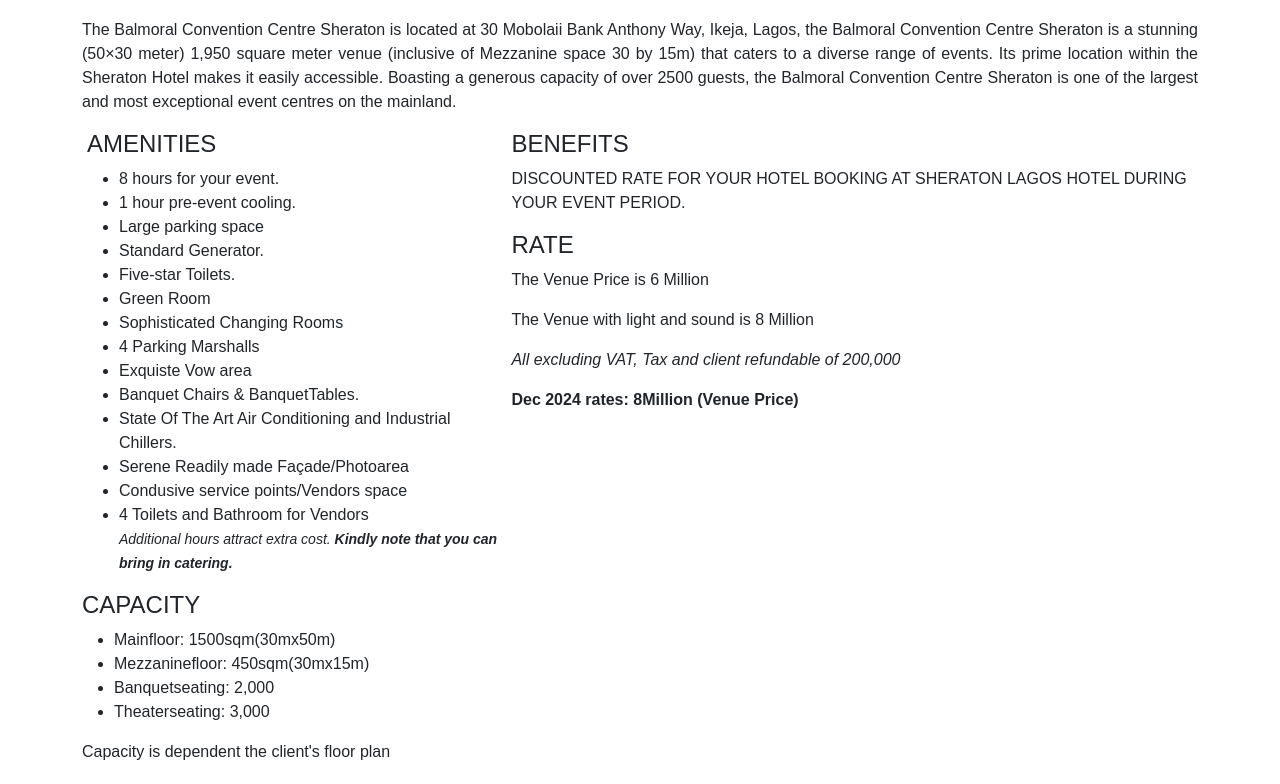
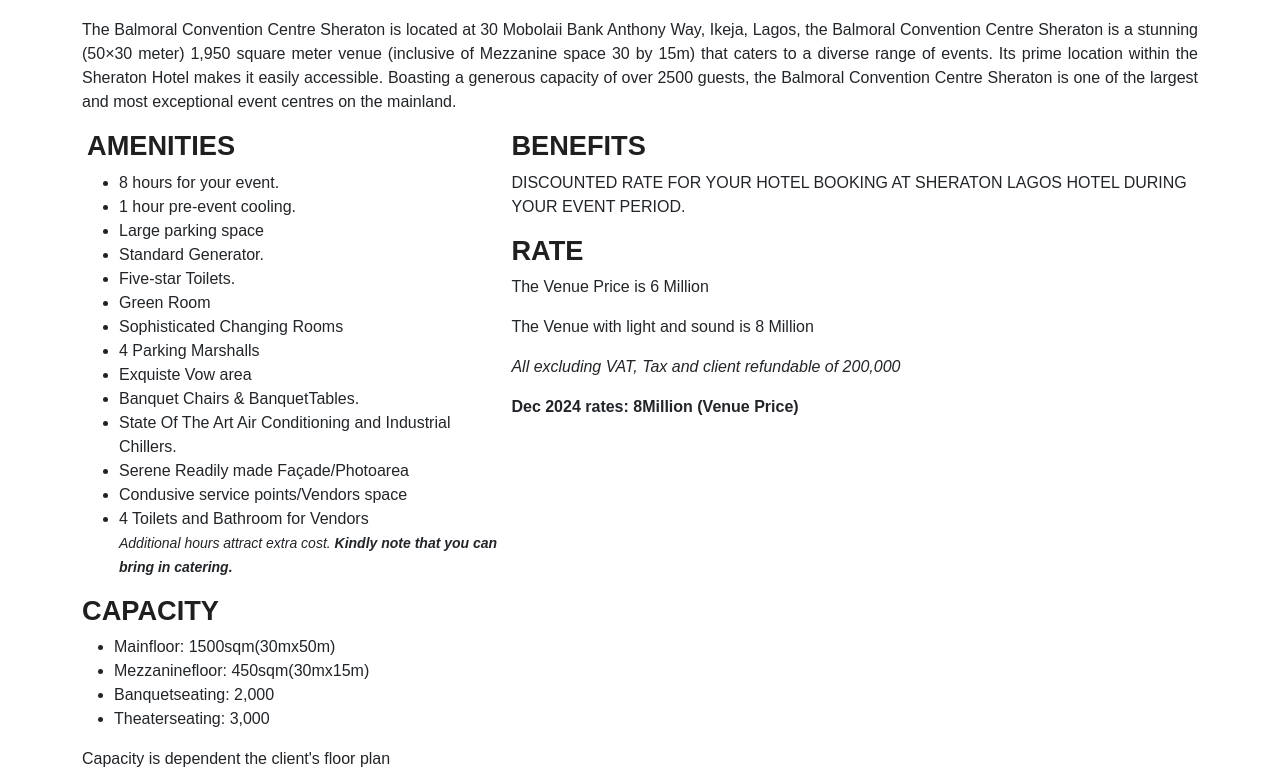
Before and after one commit to Timmilytim/Balmoral, a React (Vite) app: page /Sheraton in a window 1280 px wide. Shown: the part 486-1270 px from the top of the page. Built offline with nearby package versions, Linux system fonts and the light colour scheme.

Commit message:
Made the subheadings bold

```diff
--- a/src/Pages/Federal.jsx
+++ b/src/Pages/Federal.jsx
@@ -48,7 +48,7 @@
     </div>
     <div className='amenities'>
       <div >
-        <h4>AMENITIES</h4>
+        <h4 className='feed'>AMENITIES</h4>
           <ul>
             <li>8 hours for your event.</li>
             <li>1 hour pre-event cooling.</li>
@@ -64,20 +64,20 @@
           </ul>
       </div>
       <div>
-        <h4>BENEFITS</h4>
+        <h4 className='feed'>BENEFITS</h4>
           <ul>
             <li>A complimentary room for your event.</li>
             <li>Discounted Rate for your hotel bookings, using
   Balmoral Convention Center as your code.</li>
           </ul>
-        <h4>RATE</h4>
+        <h4 className='feed'>RATE</h4>
         <p>8 MILLION NAIRA (EXCLUSIVE OF TAXES)</p>
         <p>10 MILLION (INCLUSIVE OF TAXES FOR DECEMBER 2024 ONLY)</p>
       </div>
     </div>
 
 <div className='capacity'>
-      <h4>CAPACITY</h4>
+      <h4 className='feed'>CAPACITY</h4>
     <ul>
       <li>30m by 70m = 2100sqm</li>
       <li>1700 Banquet sitting</li>
--- a/src/Pages/Oregun.jsx
+++ b/src/Pages/Oregun.jsx
@@ -39,11 +39,11 @@
     </div>
     <div className='amenities'>
       <div >
-        <h4>AMENITIES/ BENEFITS</h4>
+        <h4 className='feed'>AMENITIES/ BENEFITS</h4>
           <ul>
             <li>Excellent Customer Service and Relationship.</li>
             <li>20m by 60m Marquee Tent.</li>
-            <li>2 Car Parking Space (indoor & outdoor.</li>
+            <li>2 Car Parking Space (indoor & outdoor.)</li>
             <li>Changing Room.</li>
             <li>Air Conditioning.</li>
             <li>Serene Toilets.</li>
@@ -58,10 +58,10 @@
           </ul>
       </div>
       <div>
-        <h4>RATE</h4>
+        <h4 className='feed'>RATE</h4>
         <p>The Venue Price is 3 Million</p>
 
-        <h4>CAPACITY</h4>
+        <h4 className='feed'>CAPACITY</h4>
           <ul>
             <li>Banquet Seating: 800</li>
             <li>Theater Seating: 1,500</li>
@@ -74,7 +74,7 @@
     </div>
 
 <div className='capacity'>
-      <h4>CAPACITY</h4>
+      <h4 className='feed'>CAPACITY</h4>
     <ul>
       <li>30m by 70m = 2100sqm</li>
       <li>1700 Banquet sitting</li>
--- a/src/Pages/Palace.jsx
+++ b/src/Pages/Palace.jsx
@@ -45,7 +45,7 @@
 
      <div className='amenities'>
       <div >
-        <h4>AMENITIES/ BENEFITS</h4>
+        <h4 className='feed'>AMENITIES/ BENEFITS</h4>
           <ul>
             <li>8 hours for your event.</li>
             <li>1 hour pre-event cooling.</li>
@@ -62,10 +62,10 @@
           </ul>
       </div>
       <div>
-        <h4>RATE</h4>
+        <h4 className='feed'>RATE</h4>
         <p>1.5 MILLION (EXCLUSIVE OF TAXES)</p>
 
-        <h4>CAPACITY</h4>
+        <h4 className='feed'>CAPACITY</h4>
           <ul>
             <li>Banquet Seating: 200</li>
             <li>Theater Seating: 300</li>
--- a/src/Pages/Sheraton.jsx
+++ b/src/Pages/Sheraton.jsx
@@ -49,7 +49,7 @@
     </div>
     <div className='amenities'>
       <div >
-        <h4>AMENITIES</h4>
+        <h4 className='feed'>AMENITIES</h4>
           <ul>
             <li>8 hours for your event.</li>
             <li>1 hour pre-event cooling.</li>
@@ -70,9 +70,9 @@
           </ul>
       </div>
       <div>
-        <h4>BENEFITS</h4>
+        <h4 className='feed'>BENEFITS</h4>
          <p>DISCOUNTED RATE FOR YOUR HOTEL BOOKING AT  SHERATON LAGOS HOTEL DURING YOUR EVENT PERIOD.</p>
-        <h4>RATE</h4>
+        <h4 className='feed'>RATE</h4>
         <p>The Venue Price is 6 Million</p>
         <p>The Venue with light and sound is 8 Million</p>
         <p><i>All excluding VAT, Tax and client refundable of 200,000</i></p>
@@ -81,7 +81,7 @@
     </div>
 
 <div className='capacity'>
-      <h4>CAPACITY</h4>
+      <h4 className='feed'>CAPACITY</h4>
     <ul>
       <li>Mainfloor: 1500sqm(30mx50m)</li>
       <li>Mezzaninefloor: 450sqm(30mx15m)</li>
--- a/src/Pages/Villa.jsx
+++ b/src/Pages/Villa.jsx
@@ -51,7 +51,7 @@
 
     <div className='amenities'>
       <div >
-        <h4>RATES</h4>
+        <h4 className='feed'>RATES</h4>
         <ul>
   <li>
     Day Booking - Weekdays (Monday - Thursday) 12 noon - 8 pm:
```
